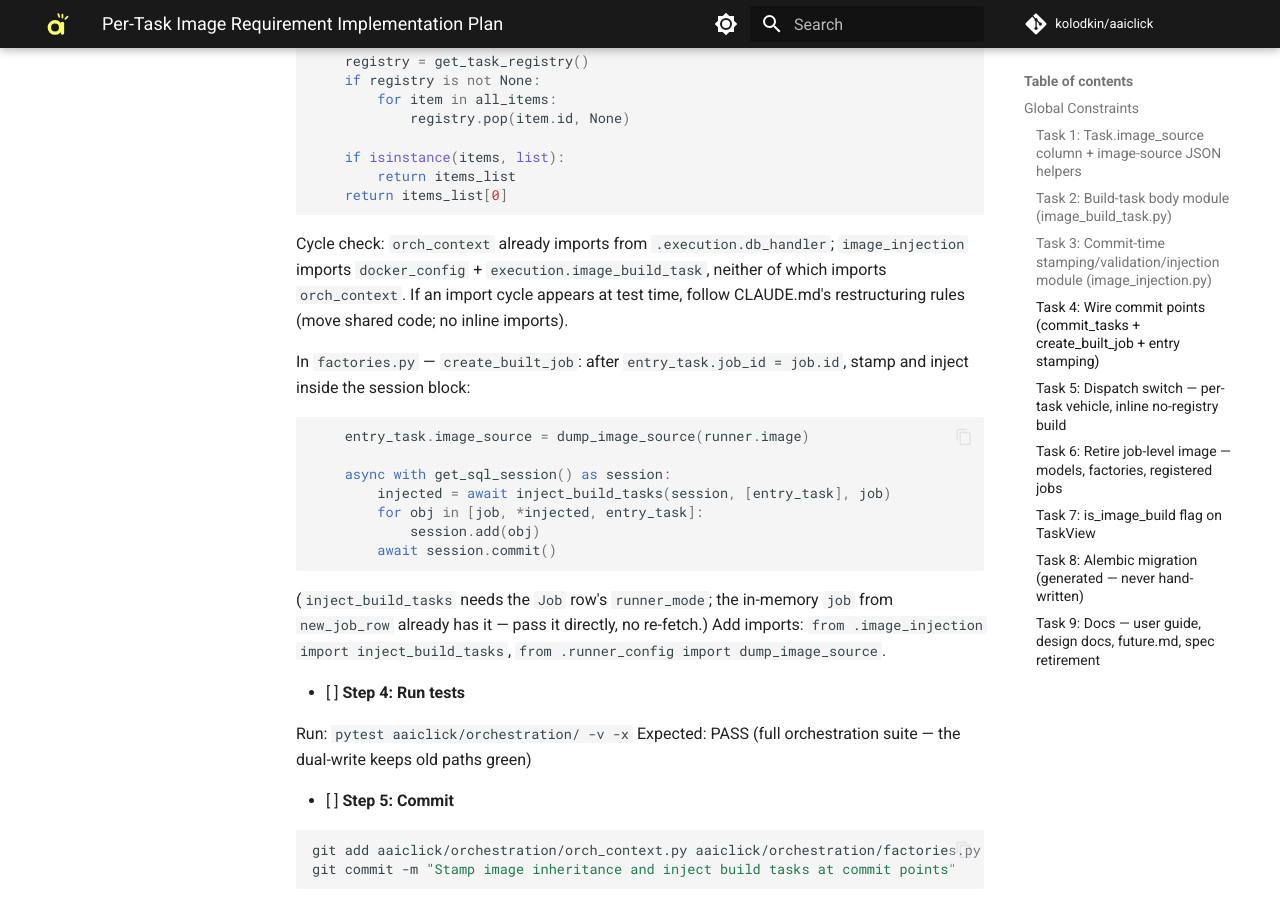
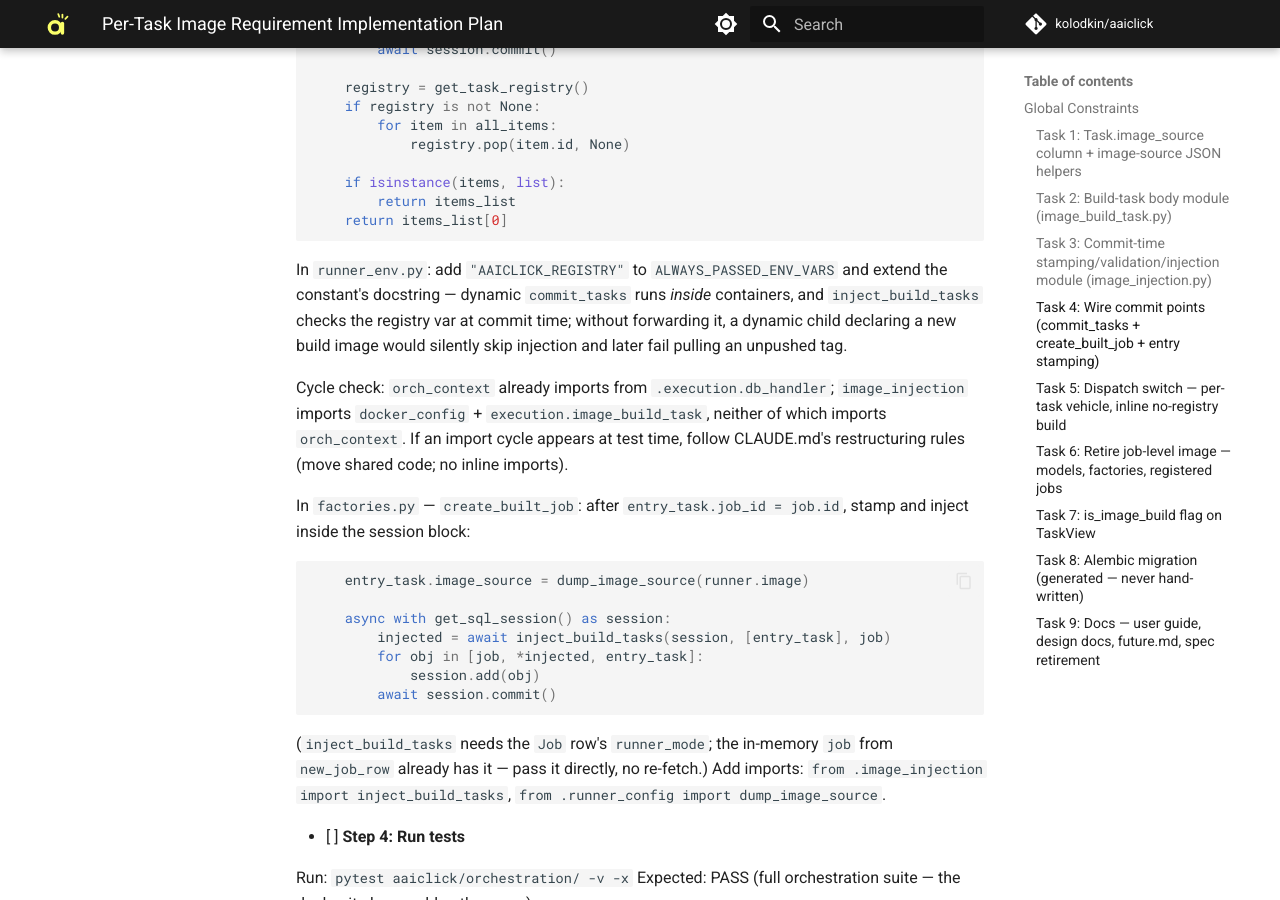
Before and after one commit to kolodkin/aaiclick, an MkDocs documentation site: the page built from docs/superpowers/plans/2026-07-30-per-task-image.md, in a window 1280 px wide and 900 px high, scrolled down 14232 px. Built offline with MkDocs 1.6.1 and Material for MkDocs 9.7.7, drawn with Linux system fonts in a browser that asks for light colours; comment, search, counter and statistics services are not loaded; some of the changed text lies outside the part shown.

Commit message:
Forward AAICLICK_REGISTRY into containers so dynamic commits can inject build tasks
Co-Authored-By: Claude Fable 5 <noreply@anthropic.com>
Claude-Session: https://claude.ai/code/session_01UCYftBzSXcrCQuubwshA5f

````diff
--- a/docs/superpowers/plans/2026-07-30-per-task-image.md
+++ b/docs/superpowers/plans/2026-07-30-per-task-image.md
@@ -543,6 +543,7 @@ git commit -m "Add commit-time image stamping, validation, and build-task inject
 **Files:**
 - Modify: `aaiclick/orchestration/orch_context.py` (`commit_tasks`)
 - Modify: `aaiclick/orchestration/factories.py` (`create_built_job`)
+- Modify: `aaiclick/orchestration/execution/runner_env.py` (`ALWAYS_PASSED_ENV_VARS`)
 - Test: `aaiclick/orchestration/test_image_injection.py` (extend), `aaiclick/orchestration/test_orchestration_factories.py` (extend)
 
 **Interfaces:**
@@ -670,6 +671,8 @@ async def commit_tasks(items: TasksType, job_id: int) -> TasksType:
         return items_list
     return items_list[0]
 ```
+
+In `runner_env.py`: add `"AAICLICK_REGISTRY"` to `ALWAYS_PASSED_ENV_VARS` and extend the constant's docstring — dynamic `commit_tasks` runs *inside* containers, and `inject_build_tasks` checks the registry var at commit time; without forwarding it, a dynamic child declaring a new build image would silently skip injection and later fail pulling an unpushed tag.
 
 Cycle check: `orch_context` already imports from `.execution.db_handler`; `image_injection` imports `docker_config` + `execution.image_build_task`, neither of which imports `orch_context`. If an import cycle appears at test time, follow CLAUDE.md's restructuring rules (move shared code; no inline imports).
 
````
Also changed, not shown: docs/designs/task_image.md (+5 -1 lines).
